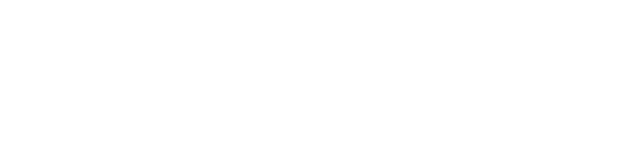
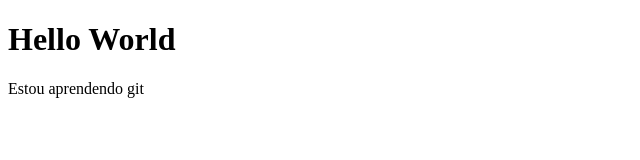
Before and after one commit to Menezes-D/tutorial_git, a plain HTML site: page index.html in a window 1280 px wide. Shown: the whole page, without its empty margins (0-640 px from the left). Drawn offline with Linux system fonts and the light colour scheme.

Commit message:
Criei titulo e parágrafo

```diff
--- a/index.html
+++ b/index.html
@@ -2,10 +2,10 @@
 <html lang="en">
 <head>
     <meta charset="UTF-8">
-    <meta name="viewport" content="width=device-width, initial-scale=1.0">
-    <title>Document</title>
+    <title>Tutorial de GIT</title>
 </head>
 <body>
-
+    <h1>Hello World</h1>
+    <p>Estou aprendendo git</p>
 </body>
 </html>
```
